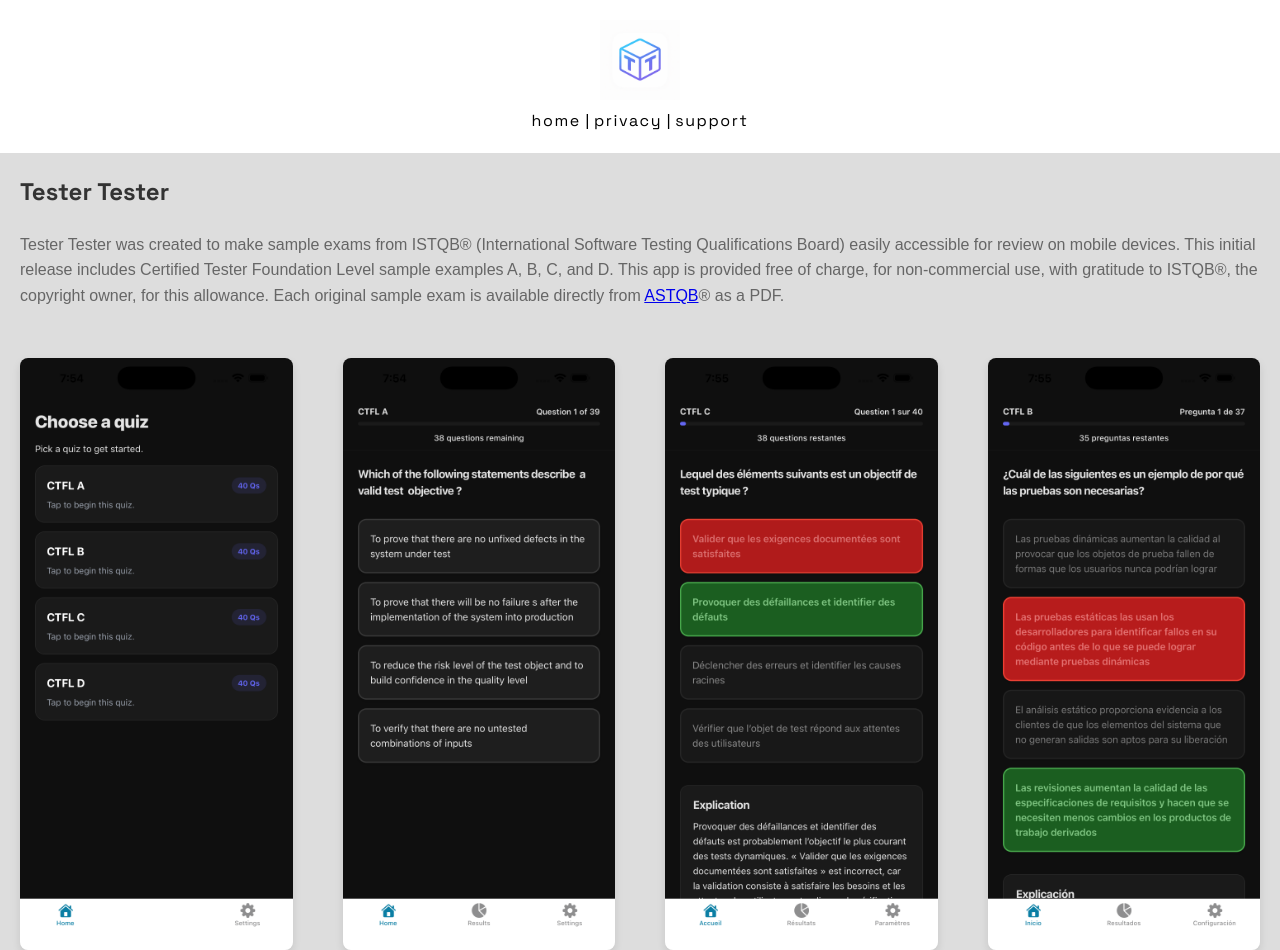
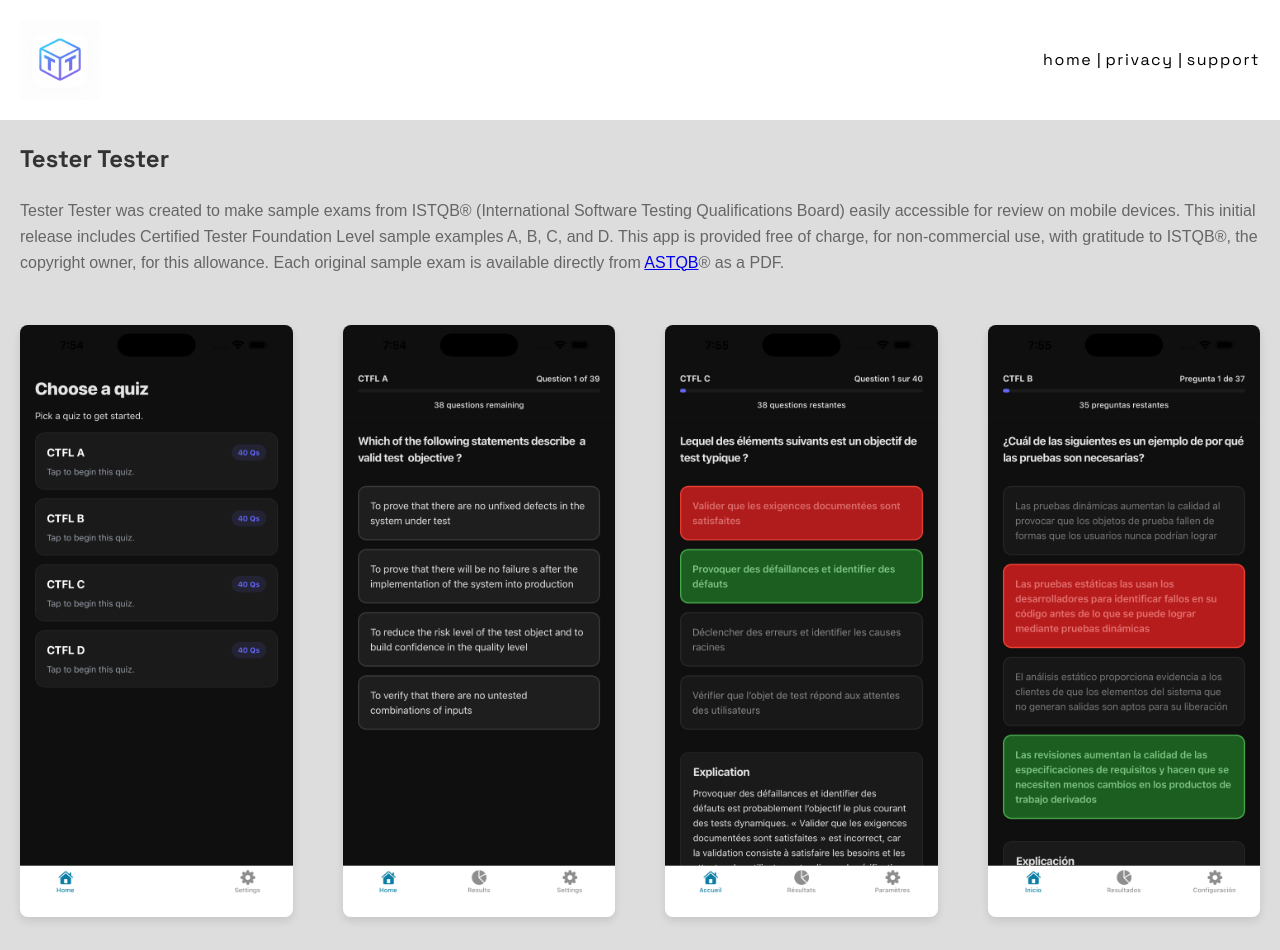
Before and after one commit to natisdale/testertestersite, a plain HTML site: page index.html in a window 1280 px wide. Shown: the top 950 px of the page. Drawn offline with Linux system fonts and the light colour scheme.

Commit message:
Adjusting header layout

```diff
--- a/index.html
+++ b/index.html
@@ -18,12 +18,25 @@
         body {
             font-family: Arial, sans-serif;
             line-height: 1.6;
+            min-height: 100vh;
+            display: flex;
+            flex-direction: column;
         }
 
         header {
             background-color: #ffffff;
             padding: 20px;
             text-align: center;
+        }
+
+        /* Medium and large screens: icon left, nav right */
+        @media (min-width: 768px) {
+            header {
+                display: flex;
+                justify-content: space-between;
+                align-items: center;
+                text-align: left;
+            }
         }
 
         header img {
@@ -33,6 +46,7 @@
         main {
             padding: 20px;
             background-color: #dddddd;
+            flex: 1;
         }
 
         #app-details {
```
Also changed, not shown: privacy.html (+14 -0 lines), support.html (+14 -0 lines).
